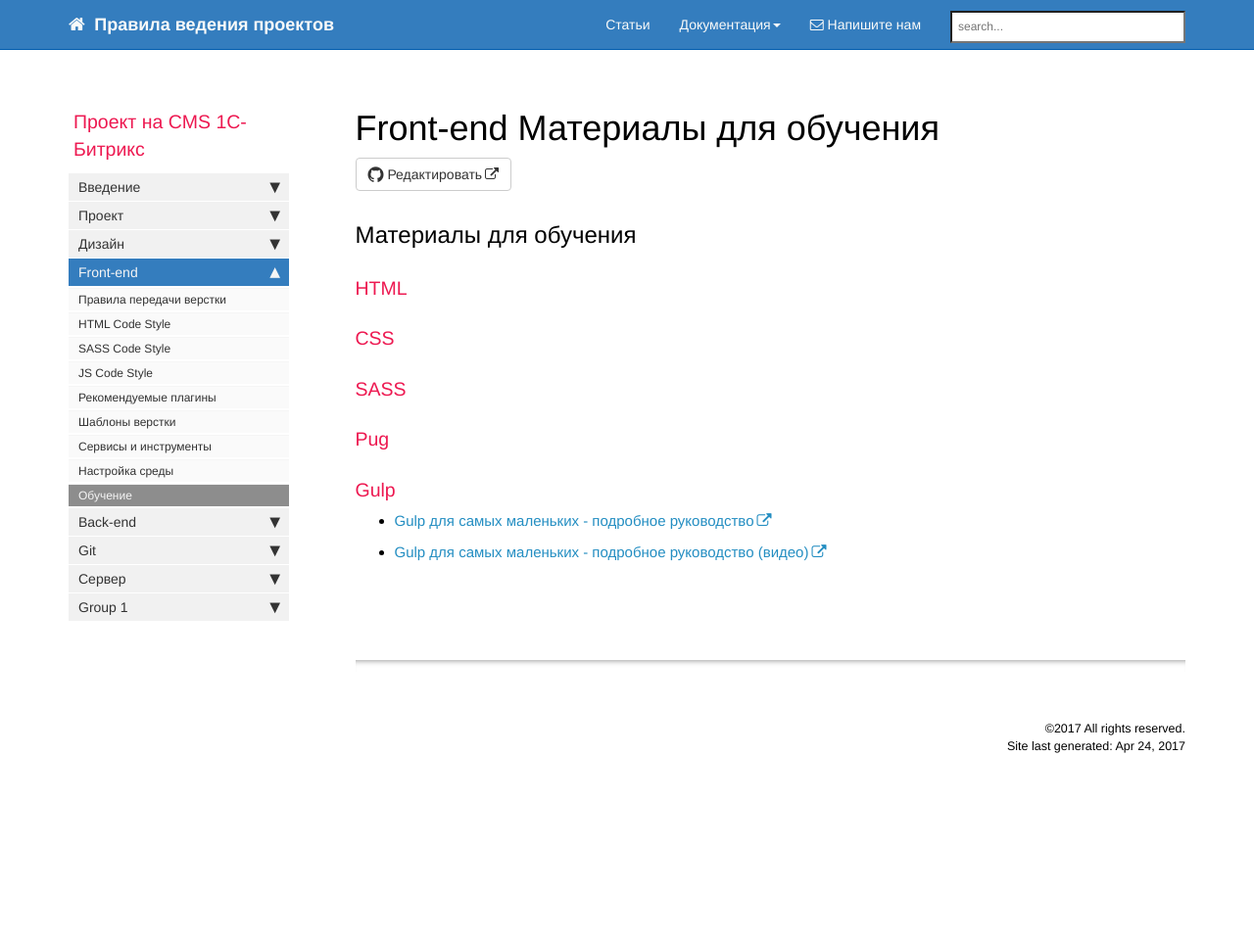
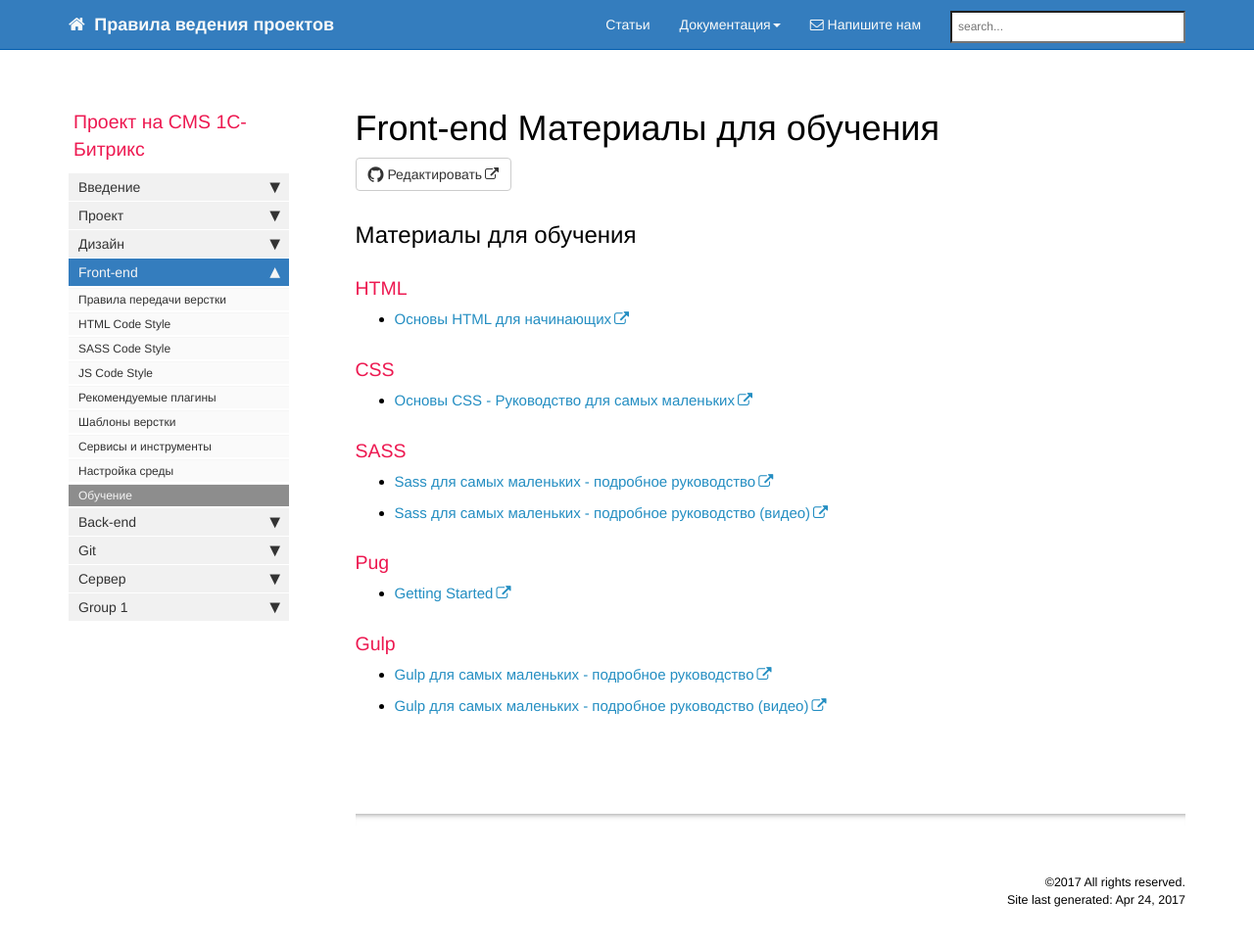
Before and after one commit to gdecider/gdecider.github.io, a Jekyll site: the page built from pages/bx/bx_front-learning.md, in a window 1280 px wide and 979 px high. Shown: the top 965 px of the window at 98% size. Built offline with Jekyll 4.4.1, drawn with Linux system fonts in a browser that asks for light colours; nearby versions of some CDN libraries; comment, search, counter and statistics services are not loaded.

Commit message:
Изменена страница фронтенд обучение

```diff
--- a/pages/bx/bx_front-learning.md
+++ b/pages/bx/bx_front-learning.md
@@ -11,11 +11,21 @@ toc: false
 
 ### HTML
 
+* [Основы HTML для начинающих](http://webdesign-master.ru/blog/html-css/4.html)
+
 ### CSS
+
+* [Основы CSS - Руководство для самых маленьких](http://webdesign-master.ru/blog/html-css/2017-01-10-css-rukovodstvo.html)
 
 ### SASS
 
+* [Sass для самых маленьких - подробное руководство](http://webdesign-master.ru/blog/tools/2016-06-04-sass.html)
+
+* [Sass для самых маленьких - подробное руководство (видео)](https://www.youtube.com/watch?v=H4cG4tbc-xQ)
+
 ### Pug
+
+* [Getting Started](https://pugjs.org/api/getting-started.html)
 
 ### Gulp
 
```
